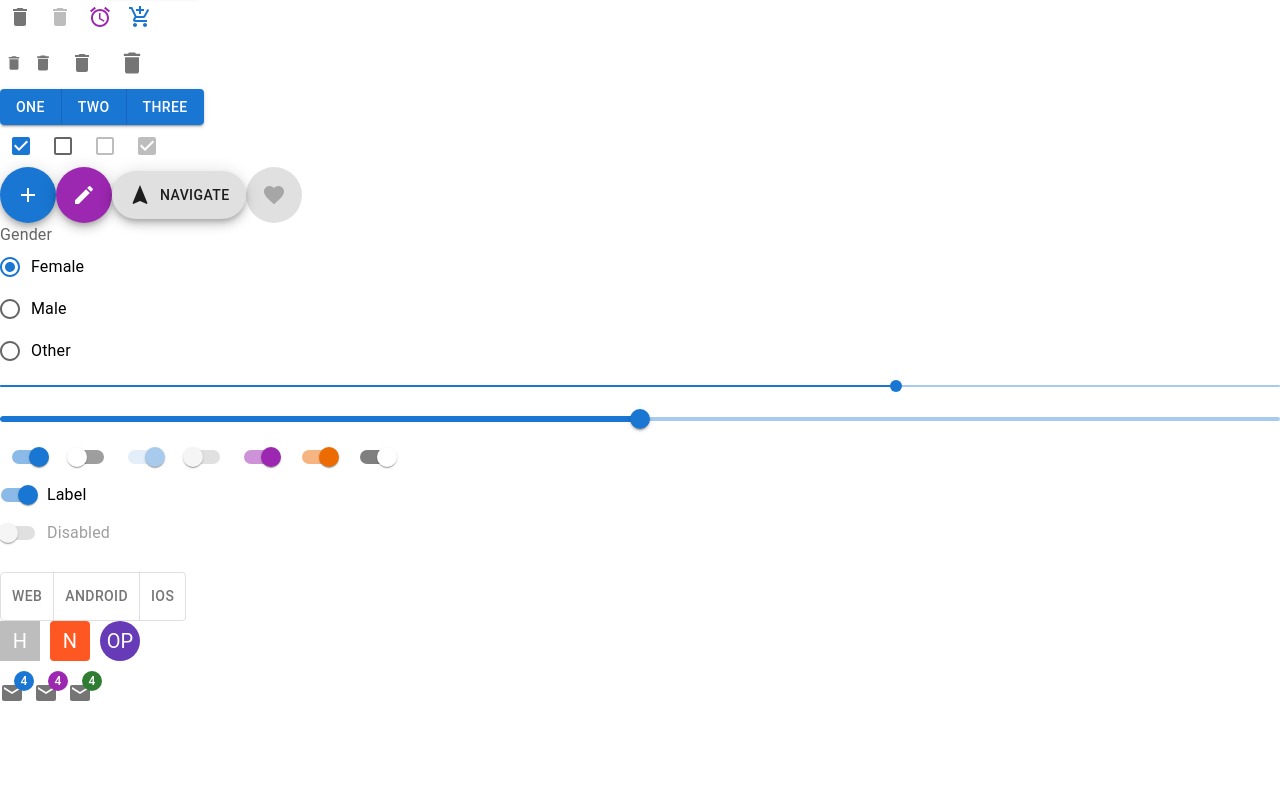
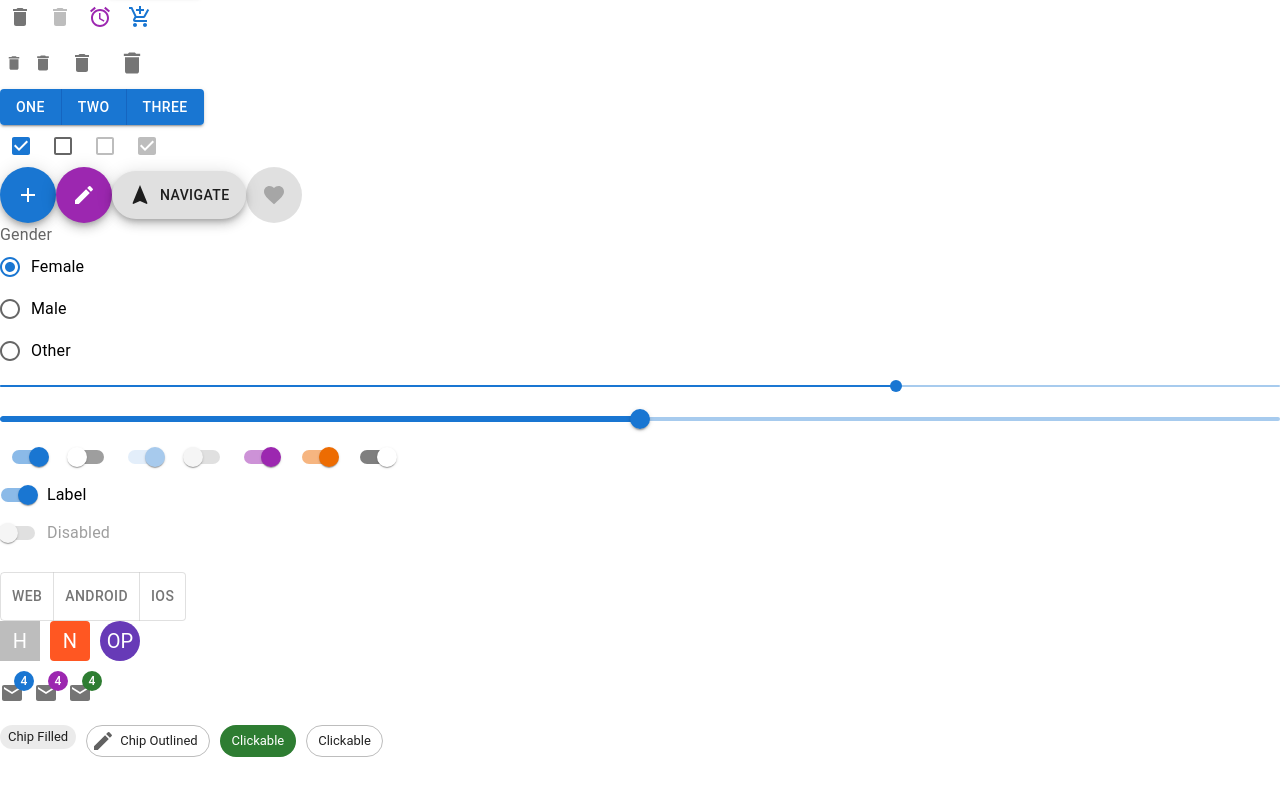
Before and after one commit to JaRcomGitHub/react-mui-base, a React (Create React App) app: page / in a window 1280 px wide. Shown: the part 300-1095 px from the top of the page. Built offline with nearby package versions, Linux system fonts and the light colour scheme.

Commit message:
add chip

```diff
--- a/src/components/App.jsx
+++ b/src/components/App.jsx
@@ -15,6 +15,7 @@ import {
   ToggleButton,
   Avatar,
   Badge,
+  Chip,
 } from '@mui/material';
 import IconButton from '@mui/material/IconButton';
 import DeleteIcon from '@mui/icons-material/Delete';
@@ -31,6 +32,8 @@ import { Mail } from '@mui/icons-material';
 const label = { inputProps: { 'aria-label': 'Checkbox demo' } };
 
 export const App = () => {
+  const handleClick = () => ({});
+
   return (
     <div>
       <h1>React mui base</h1>
@@ -179,6 +182,12 @@ export const App = () => {
         </Badge>
       </div>
       <br />
+      <div style={{ display: 'flex', gap: 10 }}>
+        <Chip label="Chip Filled" size="small" />
+        <Chip label="Chip Outlined" variant="outlined" icon={<EditIcon />} />
+        <Chip label="Clickable" onClick={handleClick} color="success" />
+        <Chip label="Clickable" variant="outlined" onClick={handleClick} />
+      </div>
       <br />
       <br />
       <br />
```
